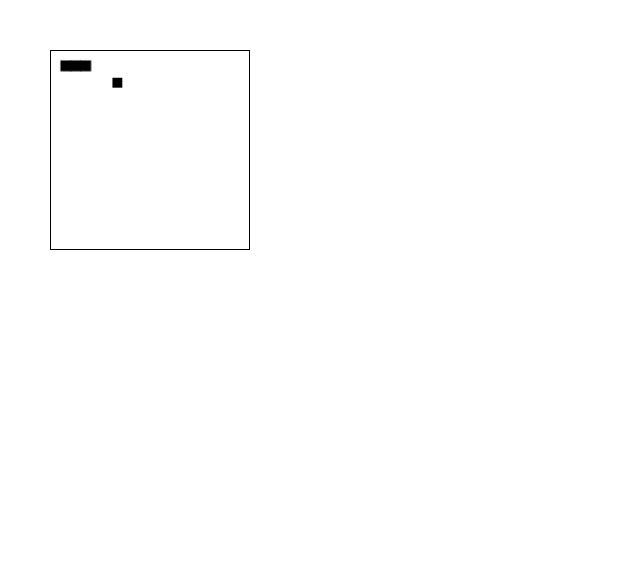
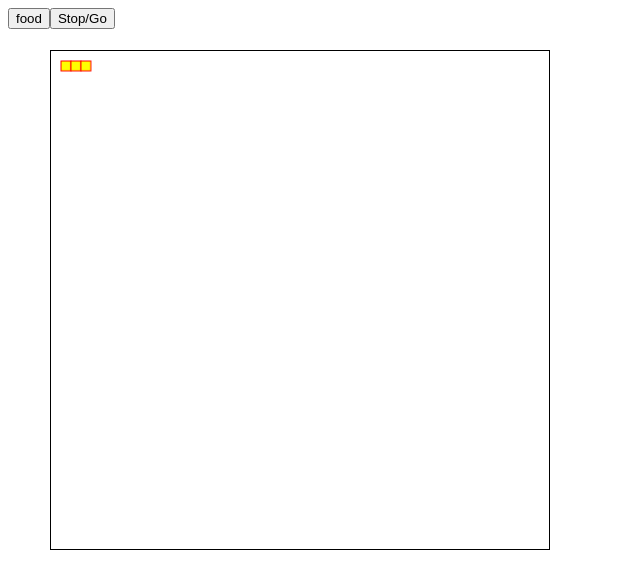
Before and after one commit to HenriquePopi/SnakeGame, a React (Create React App) app: page / in a window 1280 px wide. Shown: the top 588 px of the page, without its empty margins (0-640 px from the left). Built offline with nearby package versions, Linux system fonts and the light colour scheme.

Commit message:
fit: regras foram implementadas

```diff
--- a/src/App.js
+++ b/src/App.js
@@ -1,33 +1,61 @@
-import React, { useEffect } from "react";
+import React from "react";
 import "./App.css";
 import { Canvas } from "./Components/Canvas/Canvas.style";
 import useCanvas from "./Components/Hooks/useCanvas";
 import useSnake from "./Components/Hooks/useSnake";
-const drawSnakePart = (ctx, snakePart) => {
+import useFood from "./Components/Hooks/useFood";
+const drawSnakePart = (ctx, snakePart, index) => {
+  if (index === 0) ctx.clearRect(0, 0, ctx.canvas.width, ctx.canvas.height);
+  ctx.fillStyle = "yellow";
+  ctx.strokeStyle = "red";
   ctx.fillRect(snakePart.x, snakePart.y, 10, 10);
   ctx.strokeRect(snakePart.x, snakePart.y, 10, 10);
 };
-function randomInt(min, max) {
-  min = Math.ceil(min);
-  max = Math.floor(max);
-  return Math.floor(Math.random() * (max - min)) + min;
-}
+const drawSnake = (ctx, snake) => {
+  snake.forEach((snakePart, index) => {
+    drawSnakePart(ctx, snakePart, index);
+  });
+};
+
+const drawFood = (ctx, foodPosition) => {
+  ctx.clearRect(0, 0, ctx.canvas.width, ctx.canvas.height);
+  ctx.fillStyle = "orange";
+  ctx.strokeStyle = "#bbf";
+  ctx.fillRect(foodPosition.x, foodPosition.y, 10, 10);
+  ctx.strokeRect(foodPosition.x, foodPosition.y, 10, 10);
+};
 
 function App() {
-  const snake = useSnake(80);
+  let [snake, eat, stop, start] = useSnake(150);
+  const [foodPosition, setFoodPosition] = useFood(0, 500);
+  const foodCanvas = useCanvas(drawFood, foodPosition, { anime: false });
+  const snakeCanvas = useCanvas(drawSnake, snake, { anime: true });
 
-  const drawFood = React.useCallback((ctx) => {
-    ctx.clearRect(0, 0, ctx.canvas.width, ctx.canvas.height);
-    ctx.fillRect(randomInt(0, 200), randomInt(0, 200), 10, 10);
-  }, []);
-  const foodCanvas = useCanvas(drawFood, { anime: false });
+  console.log("render");
 
-  const drawSnake = (ctx) => {
-    ctx.clearRect(0, 0, ctx.canvas.width, ctx.canvas.height);
-    snake.forEach((part) => drawSnakePart(ctx, part));
-  };
+  React.useEffect(() => {
+    const rules = setInterval(() => {
+      console.log(snake[0]);
+      if (snake[0].x === foodPosition.x && snake[0].y === foodPosition.y) {
+        eat();
+        setFoodPosition();
+      }
+      if (
+        snake[0].x >= 500 ||
+        snake[0].x <= -1 ||
+        snake[0].y >= 500 ||
+        snake[0].y <= -1
+      )
+        stop();
 
-  const snakeCanvas = useCanvas(drawSnake);
+      for (let i = 1; i < snake.length; i++) {
+        const peace = snake[0];
+        if (peace.x === snake[i].x && peace.y === snake[i].y) stop();
+      }
+    }, 150);
+
+    return () => clearInterval(rules);
+  }, [foodPosition, snake, stop, eat, setFoodPosition]);
 
   return (
     <>
@@ -39,6 +67,8 @@ function App() {
         style={{ position: "absolute", top: 50, left: 50 }}
         ref={foodCanvas}
       />
+      <button onClick={() => setFoodPosition()}>food</button>
+      <button onClick={() => start()}>Stop/Go</button>
     </>
   );
 }
--- a/src/Components/Canvas/Canvas.style.js
+++ b/src/Components/Canvas/Canvas.style.js
@@ -2,8 +2,8 @@ import React from "react";
 import styled from "styled-components";
 
 export const Canvas = styled.canvas`
-  width: 200px;
-  height: 200px;
+  width: 500px;
+  height: 500px;
   box-sizing: border-box;
   border: 1px solid black;
   margin: 0 auto;
--- a/src/Components/Hooks/useCanvas.js
+++ b/src/Components/Hooks/useCanvas.js
@@ -1,6 +1,6 @@
 import React from "react";
 
-const useCanvas = (draw, options) => {
+const useCanvas = (draw, toPaint, options) => {
   const canvasRef = React.useRef(null);
 
   const paint = draw;
@@ -12,14 +12,12 @@ const useCanvas = (draw, options) => {
 
     const context = canvas.getContext("2d");
 
-    let frameCount = 0;
     let animationFrameId;
 
     // draw came here
     const render = () => {
-      paint(context);
+      paint(context, toPaint);
       if (options?.anime === true) {
-        frameCount++;
         animationFrameId = window.requestAnimationFrame(render);
       }
     };
@@ -27,7 +25,7 @@ const useCanvas = (draw, options) => {
     return () => {
       window.cancelAnimationFrame(animationFrameId);
     };
-  }, [paint]);
+  }, [paint, options, toPaint]);
 
   return canvasRef;
 };
--- /dev/null
+++ b/src/Components/Hooks/useFood.js
@@ -0,0 +1,21 @@
+import React from "react";
+
+const getRandomPosition = (min, max) => {
+  min = min / 10;
+  max = max / 10;
+  const randomInt = () => {
+    min = Math.ceil(min);
+    max = Math.floor(max);
+    return (Math.floor(Math.random() * (max - min)) + min) * 10;
+  };
+  const position = { x: randomInt(), y: randomInt() };
+  return position;
+};
+
+const useFood = (min, max) => {
+  const [position, setPosition] = React.useState({ x: -10, y: -10 });
+  console.log("food");
+  return [position, () => setPosition(getRandomPosition(min, max))];
+};
+
+export default useFood;
--- a/src/Components/Hooks/useSnake.js
+++ b/src/Components/Hooks/useSnake.js
@@ -2,78 +2,110 @@ import React from "react";
 
 function reducer(state, action) {
   const [LEFT, RIGHT, UP, DOWN] = [37, 39, 38, 40];
-  const step = 5;
   switch (action.type) {
     case LEFT:
-      state.snake.pop();
-      state.snake.unshift({ x: state.snake[0].x - step, y: state.snake[0].y });
-      return { snake: state.snake };
+      if (
+        state.snake[0].x - 10 !== state.snake[1].x &&
+        state.snake[0].y - 0 !== state.snake[1].y
+      ) {
+        state.step = { x: -10, y: 0 };
+        state.direction = LEFT;
+        return state;
+      }
+      return state;
+    case RIGHT:
+      if (
+        state.snake[0].x + 10 !== state.snake[1].x &&
+        state.snake[0].y - 0 !== state.snake[1].y
+      ) {
+        state.step = { x: 10, y: 0 };
+        state.direction = RIGHT;
+        return state;
+      }
+      return state;
+    case UP:
+      if (
+        state.snake[0].x - 0 !== state.snake[1].x &&
+        state.snake[0].y - 10 !== state.snake[1].y
+      ) {
+        state.step = { x: 0, y: -10 };
+        state.direction = UP;
+      }
+      return state;
+    case DOWN:
+      if (
+        state.snake[0].x - 0 !== state.snake[1].x &&
+        state.snake[0].y + 10 !== state.snake[1].y
+      ) {
+        state.step = { x: 0, y: 10 };
+        state.direction = DOWN;
+        return state;
+      }
 
-    case RIGHT:
-      state.snake.pop();
-      state.snake.unshift({ x: state.snake[0].x + step, y: state.snake[0].y });
-      return { snake: state.snake };
-
-    case UP:
-      state.snake.pop();
-      state.snake.unshift({ x: state.snake[0].x, y: state.snake[0].y - step });
-      return { snake: state.snake };
-
-    case DOWN:
-      state.snake.pop();
-      state.snake.unshift({ x: state.snake[0].x, y: state.snake[0].y + step });
-      return { snake: state.snake };
+      return state;
+    case "go":
+      if (state.stop === false && state.crash === false) {
+        state.snake.unshift({
+          x: state.snake[0].x + state.step.x,
+          y: state.snake[0].y + state.step.y,
+        });
+        state.snake.pop();
+      }
+      return state;
+    case "food":
+      state.snake = [
+        ...state.snake,
+        state.snake[state.snake.length - 1],
+        state.snake[state.snake.length - 1],
+        state.snake[state.snake.length - 1],
+        state.snake[state.snake.length - 1],
+      ];
+      return state;
+    case "stop":
+      return { ...state, stop: true };
+    case "start":
+      return { ...state, stop: false };
     default:
       return state;
   }
 }
 
-const useSnake = (speed, Snake) => {
-  const [direction, setDirection] = React.useState(0);
-
+const useSnake = (speed) => {
   const [state, dispatch] = React.useReducer(reducer, {
-    snake: Snake || [
+    snake: [
       { x: 10, y: 10 },
       { x: 20, y: 10 },
       { x: 30, y: 10 },
     ],
+    step: { x: 10, y: 0 },
+    direction: 0,
+    stop: true,
+    crash: false,
   });
 
   React.useEffect(() => {
-    const [LEFT, RIGHT, UP, DOWN] = [37, 39, 38, 40];
+    document.onkeydown = checkKey;
 
-    document.onkeydown = checkKey;
     function checkKey(e) {
       e = e || window.event;
       const keyPressed = e.keyCode;
-      if (direction !== keyPressed) {
-        switch (keyPressed) {
-          case LEFT:
-            if (direction !== RIGHT) setDirection(LEFT);
-            break;
-          case RIGHT:
-            if (direction !== LEFT) setDirection(RIGHT);
-            break;
-          case UP:
-            if (direction !== DOWN) setDirection(UP);
-            break;
-          case DOWN:
-            if (direction !== UP) setDirection(DOWN);
-            break;
-        }
-      }
+      dispatch({ type: keyPressed });
     }
-  }, [setDirection, direction]);
+  }, [dispatch]);
 
   React.useEffect(() => {
-    const [LEFT, RIGHT, UP, DOWN] = [37, 39, 38, 40];
-
     const moviment = setInterval(() => {
-      dispatch({ type: direction });
+      dispatch({ type: "go" });
     }, speed);
     return () => clearInterval(moviment);
-  }, [direction, dispatch, speed]);
-  return state.snake;
+  }, [dispatch, speed]);
+
+  return [
+    state.snake,
+    () => dispatch({ type: "food" }),
+    () => dispatch({ type: "stop" }),
+    () => dispatch({ type: "start" }),
+  ];
 };
 
 export default useSnake;
--- a/src/index.js
+++ b/src/index.js
@@ -2,9 +2,4 @@ import React from "react";
 import ReactDOM from "react-dom";
 import App from "./App";
 
-ReactDOM.render(
-  <React.StrictMode>
-    <App />
-  </React.StrictMode>,
-  document.getElementById("root")
-);
+ReactDOM.render(<App />, document.getElementById("root"));
```
Also changed, not shown: src/Components/Painter/Painter.js (deleted, +0 -7 lines).
